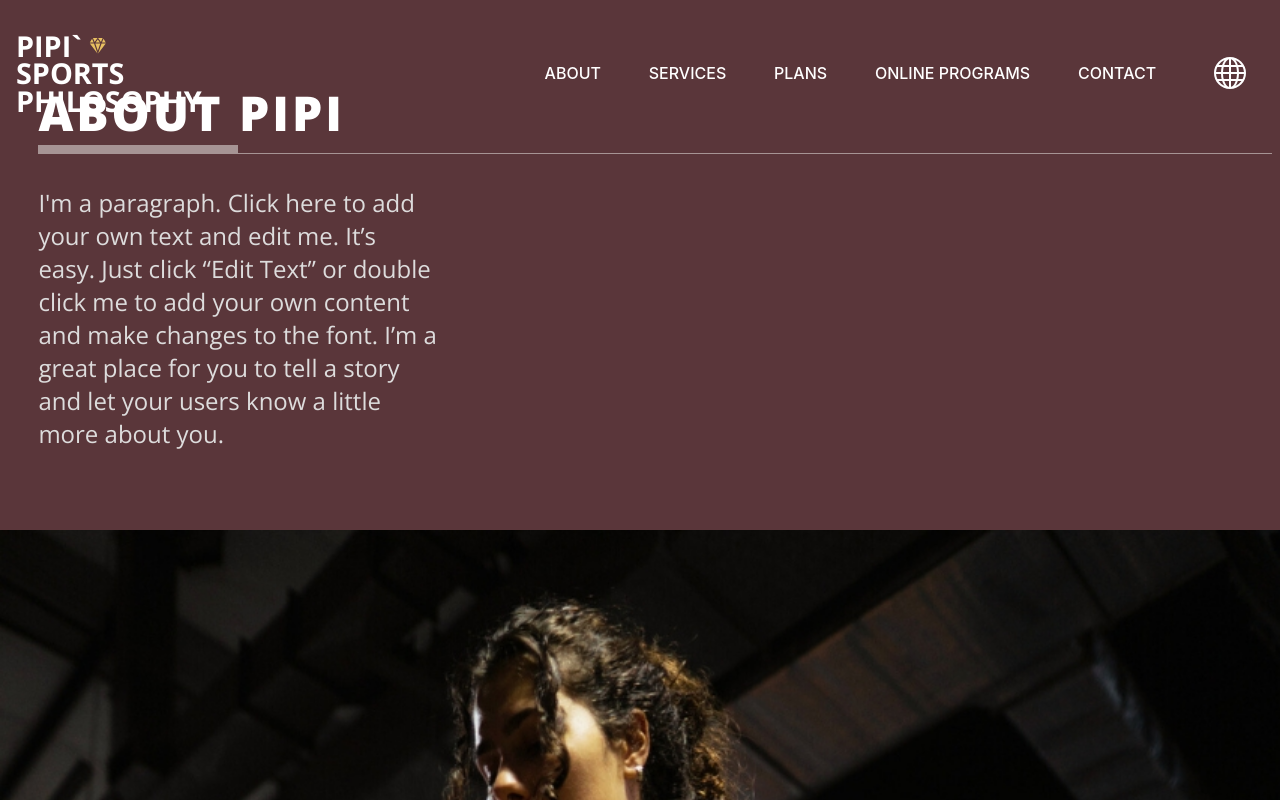
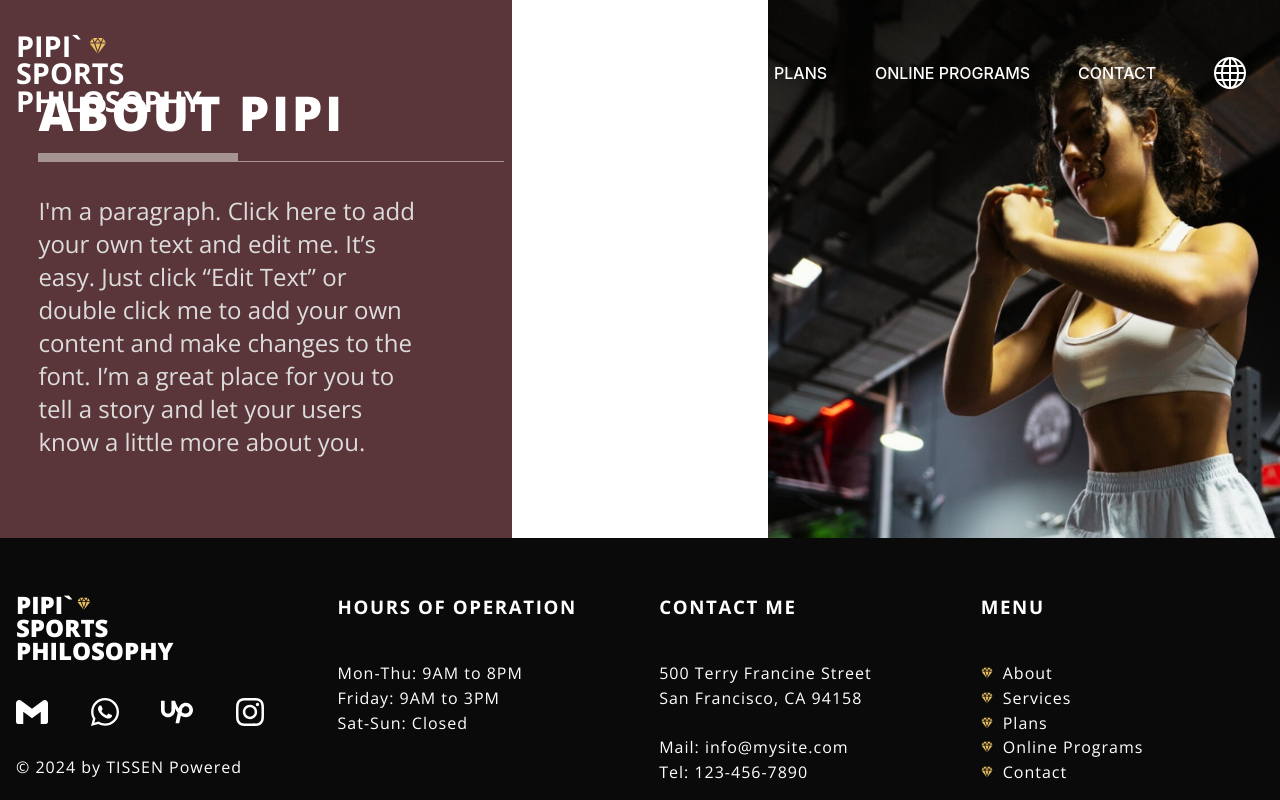
Before and after one commit to RuslanTissen/PIPI-world-2, a React (Create React App) app: page /About in a window 1280 px wide. Shown: the top 800 px of the page. Built offline with nearby package versions, Linux system fonts and the light colour scheme; a web font is replaced by a local one.

Commit message:
background image positioned

```diff
--- a/src/components/about/About.jsx
+++ b/src/components/about/About.jsx
@@ -4,16 +4,20 @@ import "./About.scss"
 function About() {
 	return (
 		<div className="about__container">
+
 			<div className="about__container--text-container">
 				<p className="about__container--text-container__title">ABOUT PIPI</p>
 				<div className="about__container--text-container__underline-dig"></div>
 				<div className="about__container--text-container__underline-thin"></div>
 				<div className="about__container--text-container__text-about">I'm a paragraph. Click here to add your own text and edit me. It’s easy. Just click “Edit Text” or double click me to add your own content and make changes to the font. I’m a great place for you to tell a story and let your users know a little more about you.</div>
 			</div>
+
 			<div className="about__container--image-container">
+				<div className="about__container--image-container-img">
+
+				</div>
 
 			</div>
-
 		</div>
 	)
 }
--- a/src/components/about/About.scss
+++ b/src/components/about/About.scss
@@ -7,9 +7,9 @@
 		font-family: "Open Sans", sans-serif;
 		color: white;
 		.about__container--text-container__title {
-			font-size: 3rem;
+			font-size: clamp(2.5rem, 5vw, 3rem);
 			font-weight: 700;
-			margin: 5rem clamp(2rem, 3vw, 3rem) 0;
+			margin: 5rem clamp(2rem, 3vw, 3rem) 0.5rem;
 			font-family: "Open Sans", sans-serif;
 			font-weight: 800;
 			letter-spacing: 3px;
@@ -29,19 +29,36 @@
 		.about__container--text-container__text-about {
 			max-width: 400px;
 			margin: 2rem clamp(5rem, 7vw, 7rem) 5rem clamp(2rem, 3vw, 3rem);
-			font-size: 1.5rem;
+			font-size: clamp(1.2rem, 3vw, 1.5rem);
 			font-weight: 100;
 			color: rgb(221, 220, 220);
 		}
 	}
 
 	.about__container--image-container {
-		width: auto;
-		height: 500px;
-		background-attachment: fixed;
-		background-image: url("../../images/about.jpg");
-		background-position: top center;
-		background-repeat: no-repeat;
-		background-size: cover;
+		.about__container--image-container-img {
+			width: 100%;
+			height: 500px;
+			background-attachment: fixed;
+			background-image: url("../../images/about.jpg");
+			// background-position: center center;
+			background-repeat: no-repeat;
+			background-size: cover;
+		}
+	}
+	@media (min-width: 1060px) {
+		flex-direction: row;
+		.about__container--text-container {
+			flex: 1 1 40%;
+		}
+		.about__container--image-container {
+			flex: 1 1 60%;
+			height: inherit;
+			.about__container--image-container-img {
+				width: 100%;
+				height: 100%;
+				background-position-x: 20vw;
+			}
+		}
 	}
 }
```
